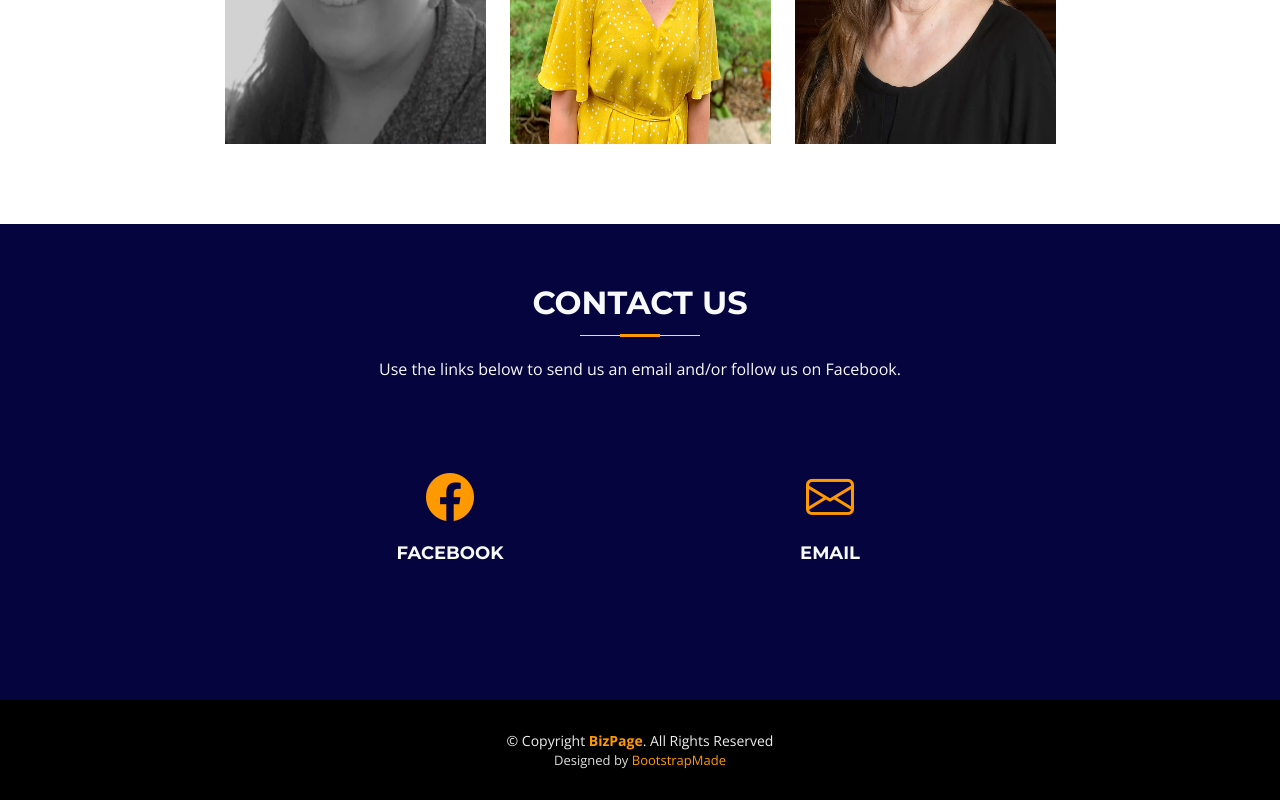
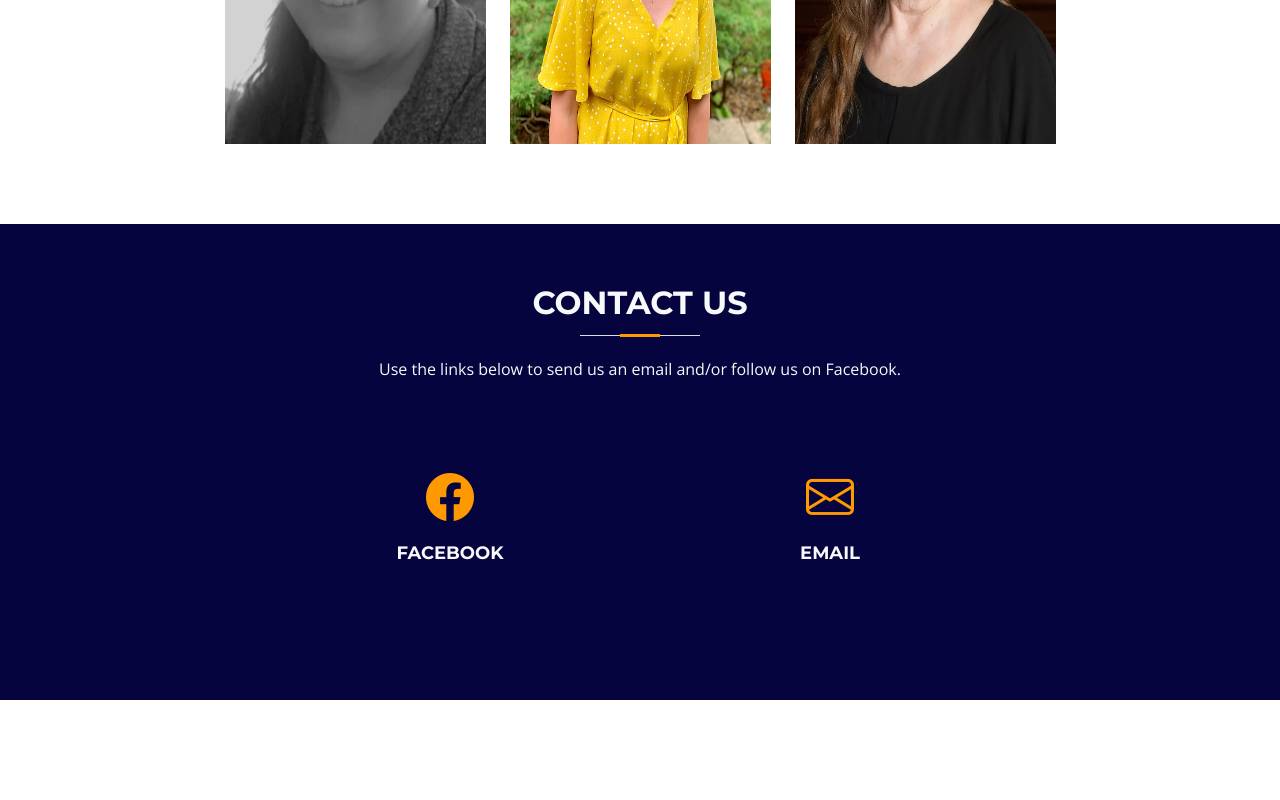
Before and after one commit to btschu/WyoAOSA, a plain HTML site: page index.html in a window 1280 px wide. Shown: the part 1714-2514 px from the top of the page. After the commit the page ends 2414 px from the top, so only its background shows below. Drawn offline with nearby package versions, Linux system fonts and the light colour scheme.

Commit message:
removed copyright since I purchased pro

```diff
--- a/index.html
+++ b/index.html
@@ -442,23 +442,24 @@
   </main><!-- End #main -->
 
   <!-- ======= Footer ======= -->
-  <footer id="footer">
+  <!-- <footer id="footer"> -->
 
-    <div class="container">
+    <!-- <div class="container">
       <div class="copyright">
         &copy; Copyright <strong>BizPage</strong>. All Rights Reserved
       </div>
-      <div class="credits">
+      <div class="credits"> -->
         <!--
         All the links in the footer should remain intact.
         You can delete the links only if you purchased the pro version.
         Licensing information: https://bootstrapmade.com/license/
         Purchase the pro version with working PHP/AJAX contact form: https://bootstrapmade.com/buy/?theme=BizPage
       -->
-        Designed by <a href="https://bootstrapmade.com/">BootstrapMade</a>
+        <!-- Designed by <a href="https://bootstrapmade.com/">BootstrapMade</a>
       </div>
-    </div>
-  </footer><!-- End Footer -->
+    </div> -->
+  <!-- </footer> -->
+  <!-- End Footer -->
 
   <a href="#" class="back-to-top d-flex align-items-center justify-content-center"><i class="bi bi-arrow-up-short"></i></a>
   <!-- Uncomment below i you want to use a preloader -->
```
